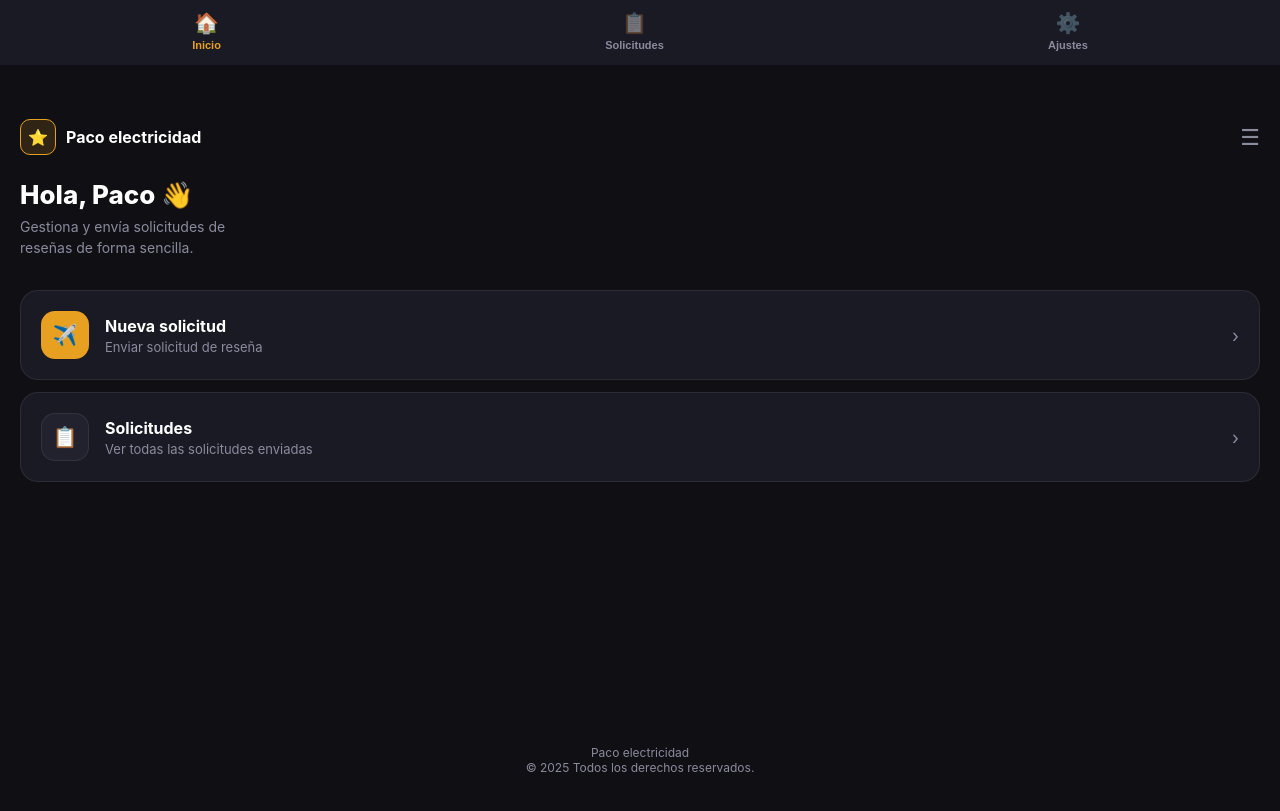
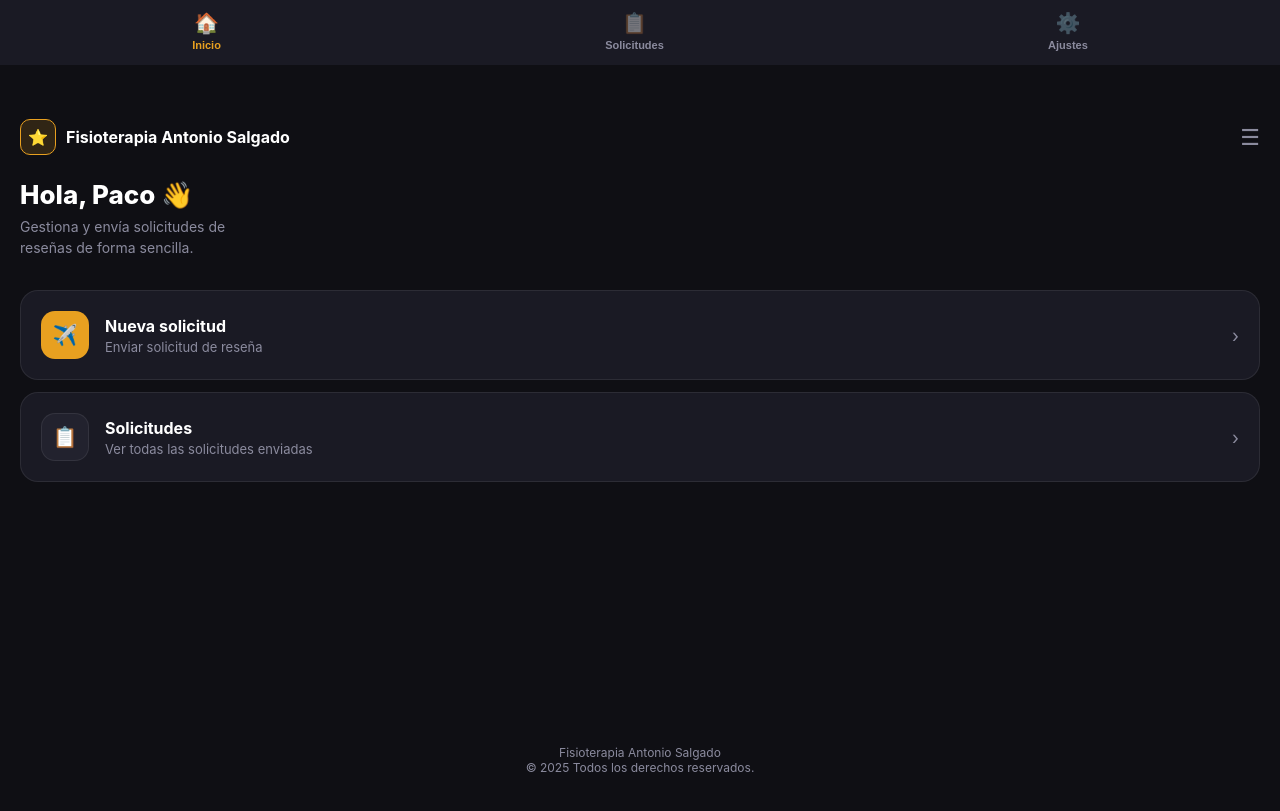
Before and after one commit to infoquintastar-maker/quintastar, a website: page public/index.html in a window 1280 px wide. Shown: the part 735-1546 px from the top of the page. Drawn offline with Linux system fonts and the light colour scheme.

Commit message:
Update business name to Fisioterapia Antonio Salgado

```diff
--- a/public/index.html
+++ b/public/index.html
@@ -3,13 +3,13 @@
 <head>
   <meta charset="UTF-8">
   <meta name="viewport" content="width=device-width, initial-scale=1.0, maximum-scale=1.0, user-scalable=no">
-  <title>Paco electricidad</title>
+  <title>Fisioterapia Antonio Salgado</title>
   <link rel="manifest" href="/manifest.json">
   <meta name="theme-color" content="#0F0F14">
   <meta name="mobile-web-app-capable" content="yes">
   <meta name="apple-mobile-web-app-capable" content="yes">
   <meta name="apple-mobile-web-app-status-bar-style" content="black-translucent">
-  <meta name="apple-mobile-web-app-title" content="Paco electricidad">
+  <meta name="apple-mobile-web-app-title" content="Fisioterapia Antonio Salgado">
   <link rel="apple-touch-icon" href="/icon.svg">
   <style>
     *,*::before,*::after{margin:0;padding:0;box-sizing:border-box}
@@ -128,7 +128,7 @@
 </nav>
 <div id="screen-home" class="screen active">
   <div class="topbar">
-    <div class="topbar-brand"><div class="topbar-icon">⭐</div><span class="topbar-name">Paco electricidad</span></div>
+    <div class="topbar-brand"><div class="topbar-icon">⭐</div><span class="topbar-name">Fisioterapia Antonio Salgado</span></div>
     <span style="font-size:22px;color:var(--text-dim)">☰</span>
   </div>
   <div class="home-content">
@@ -145,7 +145,7 @@
       <span style="color:var(--text-dim);font-size:18px">›</span>
     </div>
   </div>
-  <div class="home-footer">Paco electricidad<br>© 2025 Todos los derechos reservados.</div>
+  <div class="home-footer">Fisioterapia Antonio Salgado<br>© 2025 Todos los derechos reservados.</div>
 </div>
 <div id="screen-nueva" class="screen">
   <div class="topbar">
@@ -201,7 +201,7 @@
   <div class="topbar"><span class="topbar-title" style="font-size:20px;font-weight:800">Ajustes</span><div style="width:40px"></div></div>
   <div style="padding:20px;flex:1">
     <div class="sol-list" style="margin-bottom:16px">
-      <div class="sol-item"><div class="sol-item-left"><div class="sol-item-name">Negocio</div><div class="sol-item-phone">Paco electricidad</div></div></div>
+      <div class="sol-item"><div class="sol-item-left"><div class="sol-item-name">Negocio</div><div class="sol-item-phone">Fisioterapia Antonio Salgado</div></div></div>
       <div class="sol-item"><div class="sol-item-left"><div class="sol-item-name">País</div><div class="sol-item-phone">🇪🇸 +34</div></div></div>
     </div>
     <div style="text-align:center;font-size:12px;color:var(--text-dim);margin-top:32px">Powered by <span style="color:var(--gold);font-weight:700">Quintastar</span></div>
```
